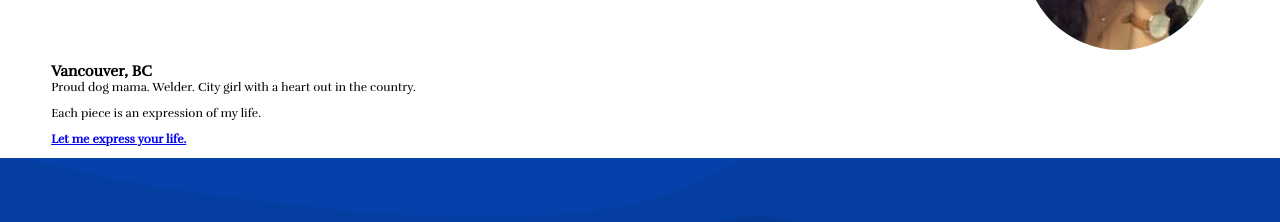
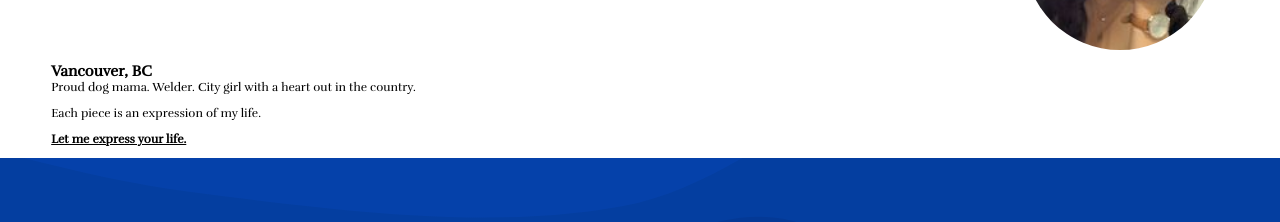
Before and after one commit to kitoshi/penny-site, a React (Create React App) app: page / in a window 1280 px wide. Shown: the part 980-1202 px from the top of the page. Built offline with nearby package versions, Linux system fonts and the light colour scheme.

Commit message:
changed anchor to js for no url change

```diff
--- a/src/App.css
+++ b/src/App.css
@@ -2,6 +2,7 @@
   font-family: "Rufina", serif;
   -webkit-overflow-scrolling: touch;
   overflow: hidden;
+  scroll-behavior: smooth;
 }
 
 body {
@@ -19,6 +20,9 @@ div.followapi {
 div.followingapi {
   width: 45%;
   display: inline;
+}
+strong button {
+  border: none;
 }
 
 header {
@@ -65,6 +69,9 @@ p {
   width: 50%;
   padding-left: 4%;
   font-size: 12px;
+}
+a {
+  color: black;
 }
 
 form label {
--- a/src/components/About.jsx
+++ b/src/components/About.jsx
@@ -1,4 +1,8 @@
 function About() {
+  function goFooter() {
+    const footer = document.getElementById("footer");
+    footer.scrollIntoView();
+  }
   return (
     <div className="aboutcontainer">
       <h2>Vancouver, BC</h2>
@@ -8,7 +12,7 @@ function About() {
       <p className="about">Each piece is an expression of my life.</p>
       <p className="about">
         <strong>
-          <a href="#footer">Let me express your life.</a>
+          <u onClick={goFooter}>Let me express your life.</u>
         </strong>
       </p>
     </div>
```
